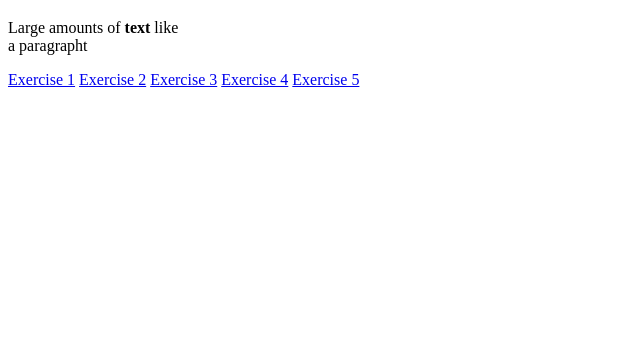
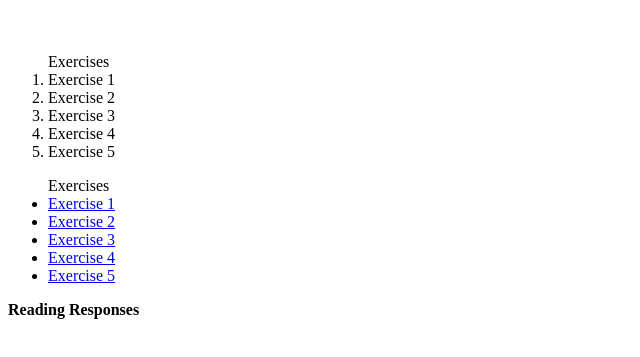
Before and after one commit to HarrieP/coreinteraction2019, a plain HTML site: page index.html in a window 1280 px wide. Shown: the part 61-418 px from the top of the page, without its empty margins (0-640 px from the left). Drawn offline with Linux system fonts and the light colour scheme.

Commit message:
Add files via upload

```diff
--- a/index.html
+++ b/index.html
@@ -5,12 +5,22 @@
 	</head>
 	<body>
 		<h1>Core Interaction</h1>
-		<p>Large amounts of <strong>text</strong> like<br>a paragrapht </p>
-		<a href=exercise/index.html>Exercise 1</a>
-		<a href=exercise/index.html>Exercise 2</a>
-		<a href=exercise/index.html>Exercise 3</a>
-		<a href=exercise/index.html>Exercise 4</a>
-		<a href=exercise/index.html>Exercise 5</a>
+		<p> <strong></strong> <br> </p>
+		<ol>Exercises
+			<li>Exercise 1</li>
+			<li>Exercise 2</li>
+			<li>Exercise 3</li>
+			<li>Exercise 4</li>
+			<li>Exercise 5</li>
+			</ol>
+			<ul>Exercises
+			<li><a href="excercise1"/>Exercise 1</a></li>
+			<li><a href="excercise2"/>Exercise 2</a></li>
+			<li><a href="excercise3"/>Exercise 3</a></li>
+			<li><a href="excercise4"/>Exercise 4</a></li>
+			<li><a href="excercise5"/>Exercise 5</a></li>
+			</ul>
+		<p><strong>Reading Responses</strong></p>
 	</body>
 
 <html>
```
